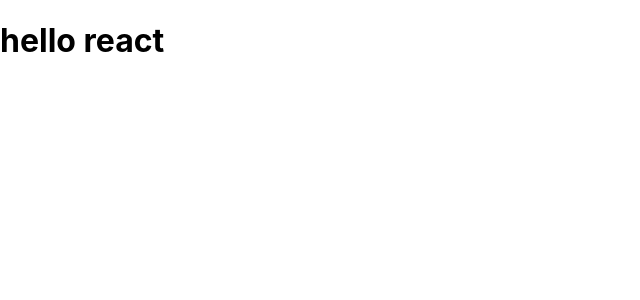
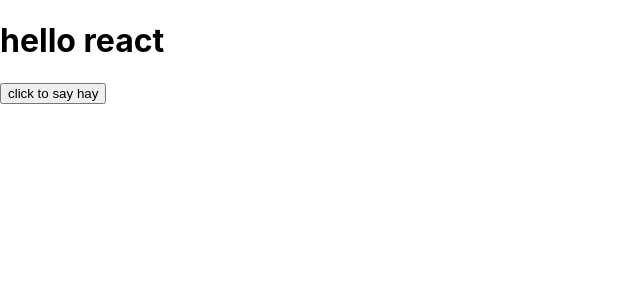
Before and after one commit to Bouzhar-Abdallah/react-project-1, a React (Create React App) app in the folder my-app/: page / in a window 1280 px wide. Shown: the top 300 px of the page, without its empty margins (0-640 px from the left). Built offline with nearby package versions, Linux system fonts and the light colour scheme.

Commit message:
first component imported

```diff
--- a/my-app/src/App.js
+++ b/my-app/src/App.js
@@ -1,11 +1,13 @@
 import React from 'react';
+import Hello from './hello';
+function app() {
 
-function app() {
-    return (
-        <div>
-            <h1>hello react</h1>
-        </div>
-    );
+  return (
+      <div>
+        <h1>hello react</h1>
+        <Hello />
+    </div>
+  )
 }
 
 export default app;
--- /dev/null
+++ b/my-app/src/hello.js
@@ -0,0 +1,16 @@
+import React from "react";
+
+function hello() {
+
+    const sayhi = () =>{
+        console.log('hello');
+    }
+    return (
+        <div>
+
+            <button onClick={sayhi}>click to say hay</button>
+        </div>
+    );
+}
+
+export default hello;
```
